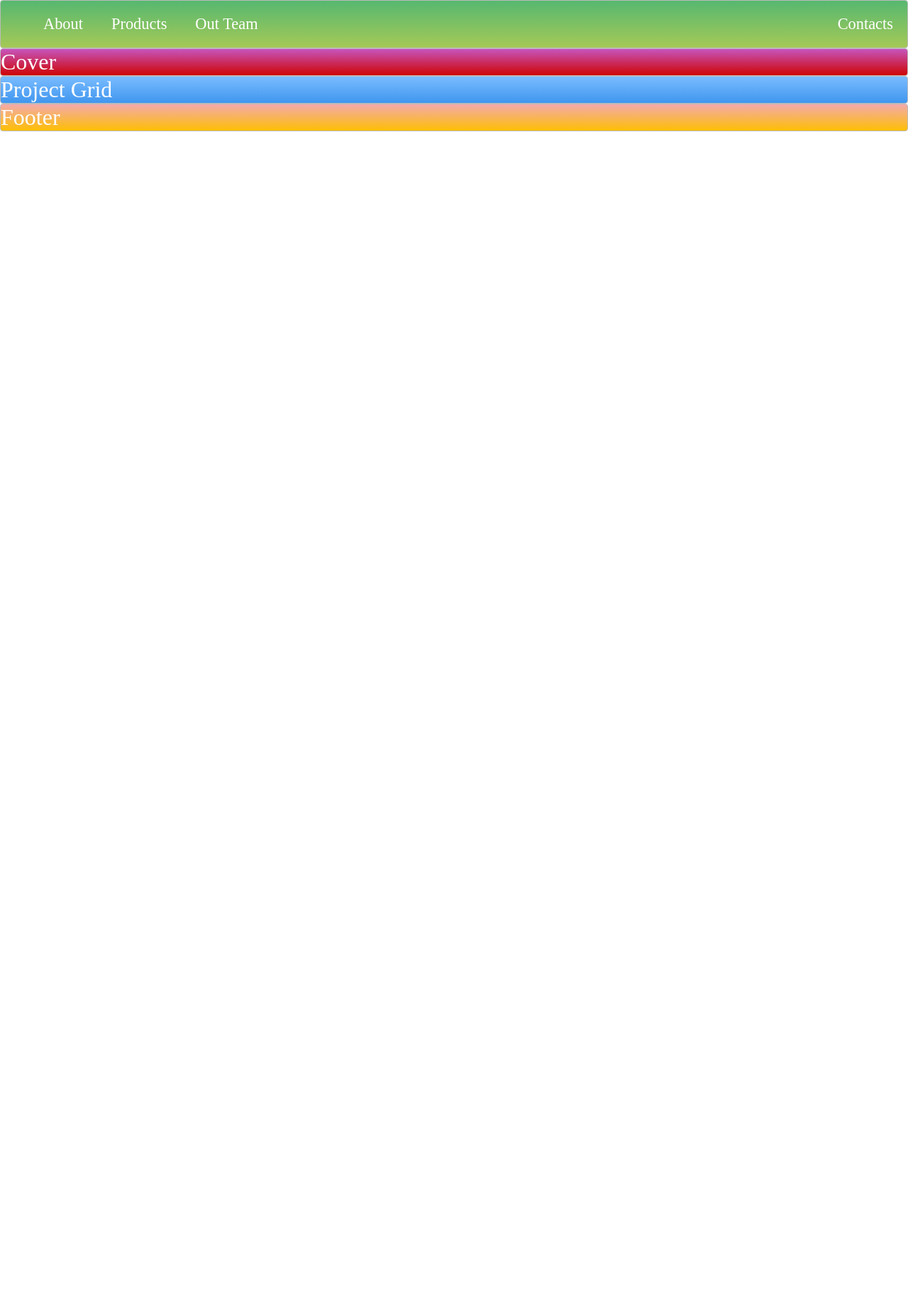
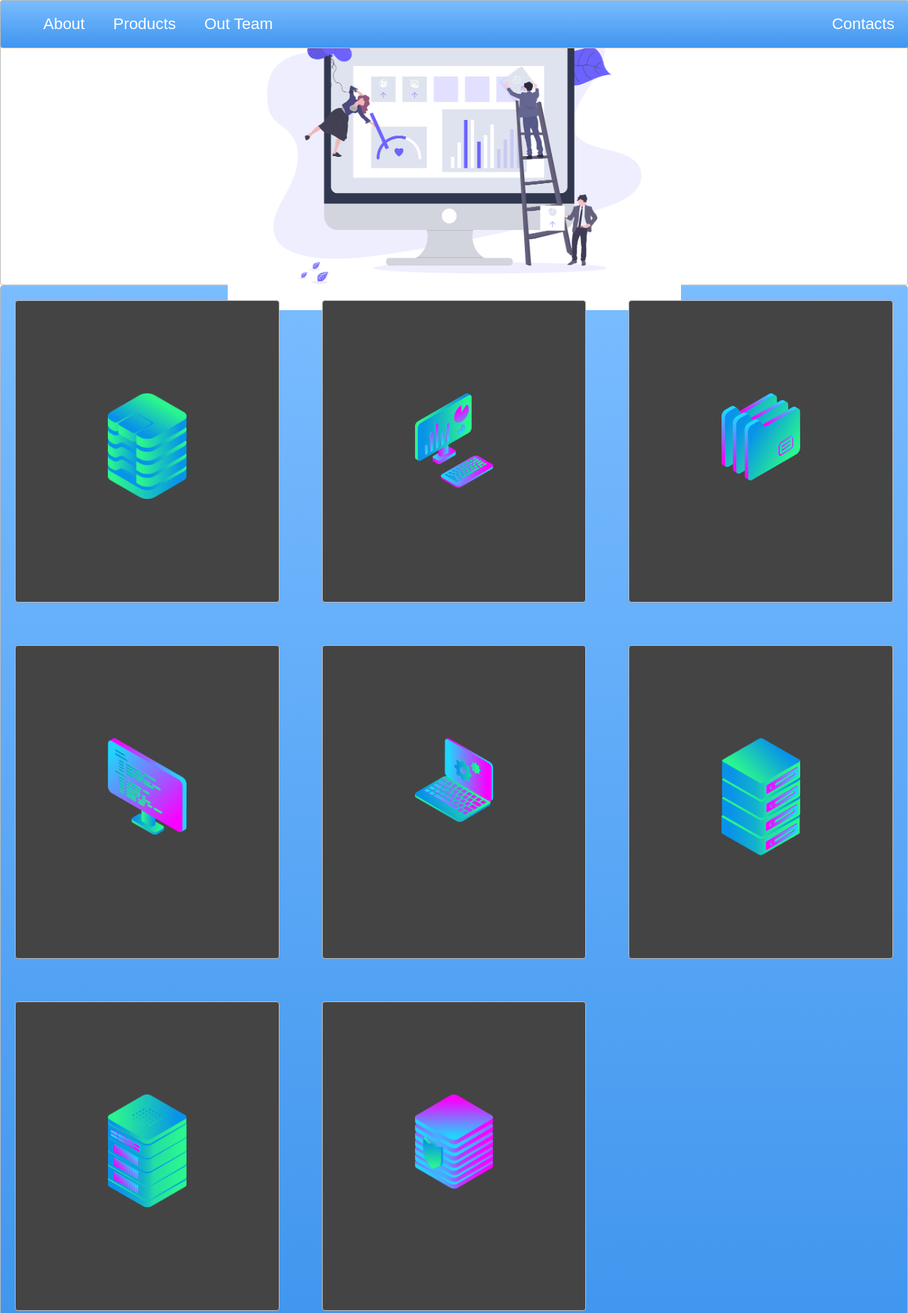
Before and after one commit to wasd0109/Web-Dev-learning, a plain HTML site: page project-start/index.html in a window 1280 px wide. Shown: the top 1850 px of the page at 71% size. Before the commit the page ends 800 px from the top, so only its background shows below. Drawn offline with Linux system fonts and the light colour scheme.

Commit message:
HTML and CSS completed

```diff
--- a/project-start/index.html
+++ b/project-start/index.html
@@ -1,24 +1,36 @@
 <!DOCTYPE html>
 <html>
-
   <head>
     <title>Layout Master</title>
-  <link rel="stylesheet" type="text/css" href="./style.css">
+    <link rel="stylesheet" type="text/css" href="./style.css" />
   </head>
 
   <body>
-  <nav class="zone green">
+    <nav class="zone blue sticky">
       <ul class="main-nav">
         <li><a href="#">About</a></li>
         <li><a href="#">Products</a></li>
         <li><a href="#">Out Team</a></li>
         <li class="push"><a href="#">Contacts</a></li>
-
       </ul>
     </nav>
-  <div class="zone red">Cover</div>
-  <div class="zone blue">Project Grid</div>
-  <div class="zone yellow">Footer</div>
+    <div class="container zone">
+      <img class="cover" src="img/undraw.png" alt="" />
+    </div>
+    <div class="zone blue grid-wrapper">
+      <div class="box zone"><img src="img/data_storage_2_2.png" alt="" /></div>
+      <div class="box zone">
+        <img src="img/desktop_analytics_2.png" alt="" />
+      </div>
+      <div class="box zone"><img src="img/files_2.png"" alt="" /></div>
+      <div class="box zone"><img src="img/monitor_coding_2.png" alt="" /></div>
+      <div class="box zone">
+        <img src="img/monitor_settings_2.png" alt="" />
+      </div>
+      <div class="box zone"><img src="img/server_2_2.png" alt="" /></div>
+      <div class="box zone"><img src="img/server_3.png" alt="" /></div>
+      <div class="box zone"><img src="img/server_safe_2.png" alt="" /></div>
+    </div>
+    <footer class="zone yellow">Made by XXX</footer>
   </body>
-
 </html>
--- a/project-start/style.css
+++ b/project-start/style.css
@@ -1,95 +1,224 @@
-body{
-    margin:auto 0;
+body {
+  margin: auto 0;
+  font-family: Arial, Helvetica, sans-serif;
 }
 
 .zone {
-    /* padding:30px 50px;
+  /* padding:30px 50px;
     margin:40px 60px; */
-    cursor:pointer;
-    /* display:inline-block; */
-    color:#FFF;
-    font-size:2em;
-    border-radius:4px;
-    border:1px solid #bbb;
-    transition: all 0.3s linear;
+  cursor: pointer;
+  /* display:inline-block; */
+  color: #fff;
+  font-size: 2em;
+  border-radius: 4px;
+  border: 1px solid #bbb;
+  transition: all 0.3s linear;
 }
 
 .zone:hover {
-    -webkit-box-shadow:rgba(0,0,0,0.8) 0px 5px 15px, inset rgba(0,0,0,0.15) 0px -10px 20px;
-    -moz-box-shadow:rgba(0,0,0,0.8) 0px 5px 15px, inset rgba(0,0,0,0.15) 0px -10px 20px;
-    -o-box-shadow:rgba(0,0,0,0.8) 0px 5px 15px, inset rgba(0,0,0,0.15) 0px -10px 20px;
-    box-shadow:rgba(0,0,0,0.8) 0px 5px 15px, inset rgba(0,0,0,0.15) 0px -10px 20px;
+  -webkit-box-shadow: rgba(0, 0, 0, 0.8) 0px 5px 15px,
+    inset rgba(0, 0, 0, 0.15) 0px -10px 20px;
+  -moz-box-shadow: rgba(0, 0, 0, 0.8) 0px 5px 15px,
+    inset rgba(0, 0, 0, 0.15) 0px -10px 20px;
+  -o-box-shadow: rgba(0, 0, 0, 0.8) 0px 5px 15px,
+    inset rgba(0, 0, 0, 0.15) 0px -10px 20px;
+  box-shadow: rgba(0, 0, 0, 0.8) 0px 5px 15px,
+    inset rgba(0, 0, 0, 0.15) 0px -10px 20px;
+}
+
+/* NAV */
+.main-nav {
+  display: flex;
+  list-style: none;
+  margin: 0;
+  font-size: 0.7em;
+}
+
+.main-nav li {
+  padding: 20px;
+}
+
+.sticky {
+  position: fixed;
+  width: 100%;
+  top: 0;
+}
+
+.push {
+  margin-left: auto;
+}
+
+@media only screen and (max-width: 600px) {
+  .main-nav {
+    font-size: 0.5em;
+    padding: 0;
+  }
+}
+
+a {
+  text-decoration: none;
+  color: white;
+}
+
+/* COVER */
+
+.container {
+  display: flex;
+  justify-content: center;
+  align-items: center;
+  height: 50vh;
+}
+
+.cover {
+  width: 50%;
+}
+
+/* GRID */
+
+.grid-wrapper {
+  display: grid;
+  gap: 20px;
+  grid-template-columns: repeat(auto-fill, minmax(350px, 1fr));
+}
+
+.box > img {
+  width: 100%;
+}
+
+.box {
+  background-color: #444444;
+  padding: 130px;
+  margin: 20px;
+  box-sizing: border-box;
+}
+
+footer {
+  text-align: center;
 }
 
 /*https://paulund.co.uk/how-to-create-shiny-css-buttons*/
 /***********************************************************************
  *  Green Background
  **********************************************************************/
-.green{
-    background: #56B870; /* Old browsers */
-    background: -moz-linear-gradient(top, #56B870 0%, #a5c956 100%); /* FF3.6+ */
-    background: -webkit-gradient(linear, left top, left bottom, color-stop(0%,#56B870), color-stop(100%,#a5c956)); /* Chrome,Safari4+ */
-    background: -webkit-linear-gradient(top, #56B870 0%,#a5c956 100%); /* Chrome10+,Safari5.1+ */
-    background: -o-linear-gradient(top, #56B870 0%,#a5c956 100%); /* Opera 11.10+ */
-    background: -ms-linear-gradient(top, #56B870 0%,#a5c956 100%); /* IE10+ */
-    background: linear-gradient(top, #56B870 0%,#a5c956 100%); /* W3C */
+.green {
+  background: #56b870; /* Old browsers */
+  background: -moz-linear-gradient(top, #56b870 0%, #a5c956 100%); /* FF3.6+ */
+  background: -webkit-gradient(
+    linear,
+    left top,
+    left bottom,
+    color-stop(0%, #56b870),
+    color-stop(100%, #a5c956)
+  ); /* Chrome,Safari4+ */
+  background: -webkit-linear-gradient(
+    top,
+    #56b870 0%,
+    #a5c956 100%
+  ); /* Chrome10+,Safari5.1+ */
+  background: -o-linear-gradient(
+    top,
+    #56b870 0%,
+    #a5c956 100%
+  ); /* Opera 11.10+ */
+  background: -ms-linear-gradient(top, #56b870 0%, #a5c956 100%); /* IE10+ */
+  background: linear-gradient(top, #56b870 0%, #a5c956 100%); /* W3C */
 }
 
 /***********************************************************************
  *  Red Background
  **********************************************************************/
-.red{
-    background: #C655BE; /* Old browsers */
-    background: -moz-linear-gradient(top, #C655BE 0%, #cf0404 100%); /* FF3.6+ */
-    background: -webkit-gradient(linear, left top, left bottom, color-stop(0%,#C655BE), color-stop(100%,#cf0404)); /* Chrome,Safari4+ */
-    background: -webkit-linear-gradient(top, #C655BE 0%,#cf0404 100%); /* Chrome10+,Safari5.1+ */
-    background: -o-linear-gradient(top, #C655BE 0%,#cf0404 100%); /* Opera 11.10+ */
-    background: -ms-linear-gradient(top, #C655BE 0%,#cf0404 100%); /* IE10+ */
-    background: linear-gradient(top, #C655BE 0%,#cf0404 100%); /* W3C */
+.red {
+  background: #c655be; /* Old browsers */
+  background: -moz-linear-gradient(top, #c655be 0%, #cf0404 100%); /* FF3.6+ */
+  background: -webkit-gradient(
+    linear,
+    left top,
+    left bottom,
+    color-stop(0%, #c655be),
+    color-stop(100%, #cf0404)
+  ); /* Chrome,Safari4+ */
+  background: -webkit-linear-gradient(
+    top,
+    #c655be 0%,
+    #cf0404 100%
+  ); /* Chrome10+,Safari5.1+ */
+  background: -o-linear-gradient(
+    top,
+    #c655be 0%,
+    #cf0404 100%
+  ); /* Opera 11.10+ */
+  background: -ms-linear-gradient(top, #c655be 0%, #cf0404 100%); /* IE10+ */
+  background: linear-gradient(top, #c655be 0%, #cf0404 100%); /* W3C */
 }
 
 /***********************************************************************
  *  Yellow Background
  **********************************************************************/
-.yellow{
-    background: #F3AAAA; /* Old browsers */
-    background: -moz-linear-gradient(top, #F3AAAA 0%, #febf04 100%); /* FF3.6+ */
-    background: -webkit-gradient(linear, left top, left bottom, color-stop(0%,#F3AAAA), color-stop(100%,#febf04)); /* Chrome,Safari4+ */
-    background: -webkit-linear-gradient(top, #F3AAAA 0%,#febf04 100%); /* Chrome10+,Safari5.1+ */
-    background: -o-linear-gradient(top, #F3AAAA 0%,#febf04 100%); /* Opera 11.10+ */
-    background: -ms-linear-gradient(top, #F3AAAA 0%,#febf04 100%); /* IE10+ */
-    background: linear-gradient(top, #F3AAAA 0%,#febf04 100%); /* W3C */
+.yellow {
+  background: #f3aaaa; /* Old browsers */
+  background: -moz-linear-gradient(top, #f3aaaa 0%, #febf04 100%); /* FF3.6+ */
+  background: -webkit-gradient(
+    linear,
+    left top,
+    left bottom,
+    color-stop(0%, #f3aaaa),
+    color-stop(100%, #febf04)
+  ); /* Chrome,Safari4+ */
+  background: -webkit-linear-gradient(
+    top,
+    #f3aaaa 0%,
+    #febf04 100%
+  ); /* Chrome10+,Safari5.1+ */
+  background: -o-linear-gradient(
+    top,
+    #f3aaaa 0%,
+    #febf04 100%
+  ); /* Opera 11.10+ */
+  background: -ms-linear-gradient(top, #f3aaaa 0%, #febf04 100%); /* IE10+ */
+  background: linear-gradient(top, #f3aaaa 0%, #febf04 100%); /* W3C */
 }
 
 /***********************************************************************
  *  Blue Background
  **********************************************************************/
-.blue{
-    background: #7abcff; /* Old browsers */
-    background: -moz-linear-gradient(top, #7abcff 0%, #60abf8 44%, #4096ee 100%); /* FF3.6+ */
-    background: -webkit-gradient(linear, left top, left bottom, color-stop(0%,#7abcff), color-stop(44%,#60abf8), color-stop(100%,#4096ee)); /* Chrome,Safari4+ */
-    background: -webkit-linear-gradient(top, #7abcff 0%,#60abf8 44%,#4096ee 100%); /* Chrome10+,Safari5.1+ */
-    background: -o-linear-gradient(top, #7abcff 0%,#60abf8 44%,#4096ee 100%); /* Opera 11.10+ */
-    background: -ms-linear-gradient(top, #7abcff 0%,#60abf8 44%,#4096ee 100%); /* IE10+ */
-    background: linear-gradient(top, #7abcff 0%,#60abf8 44%,#4096ee 100%); /* W3C */
+.blue {
+  background: #7abcff; /* Old browsers */
+  background: -moz-linear-gradient(
+    top,
+    #7abcff 0%,
+    #60abf8 44%,
+    #4096ee 100%
+  ); /* FF3.6+ */
+  background: -webkit-gradient(
+    linear,
+    left top,
+    left bottom,
+    color-stop(0%, #7abcff),
+    color-stop(44%, #60abf8),
+    color-stop(100%, #4096ee)
+  ); /* Chrome,Safari4+ */
+  background: -webkit-linear-gradient(
+    top,
+    #7abcff 0%,
+    #60abf8 44%,
+    #4096ee 100%
+  ); /* Chrome10+,Safari5.1+ */
+  background: -o-linear-gradient(
+    top,
+    #7abcff 0%,
+    #60abf8 44%,
+    #4096ee 100%
+  ); /* Opera 11.10+ */
+  background: -ms-linear-gradient(
+    top,
+    #7abcff 0%,
+    #60abf8 44%,
+    #4096ee 100%
+  ); /* IE10+ */
+  background: linear-gradient(
+    top,
+    #7abcff 0%,
+    #60abf8 44%,
+    #4096ee 100%
+  ); /* W3C */
 }
-
-.main-nav{
-    display: flex;
-    list-style: none;
-    margin: 0;
-    font-size: 0.7em;
-}
-
-.main-nav li{
-    padding: 20px;
-}
-
-.push{
-    margin-left: auto;
-}
-
-a{
-    text-decoration: none;
-    color: white;
-}
```
Also changed, not shown: cssGrid/index.html (renamed from index.html), cssGrid/style.css (renamed from style.css). Lines whose indentation alone changed are shown as unchanged.
